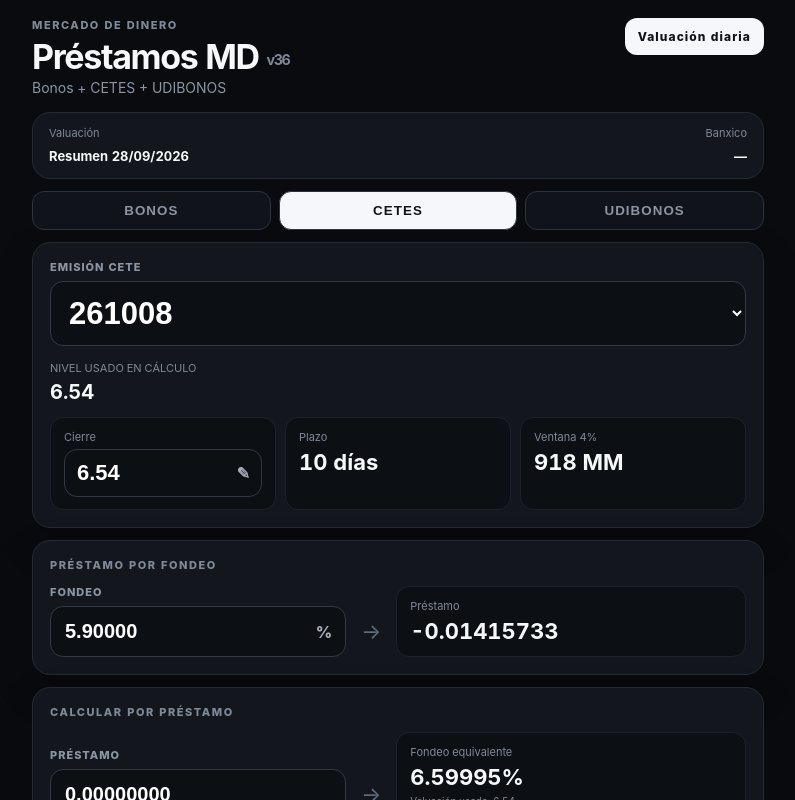
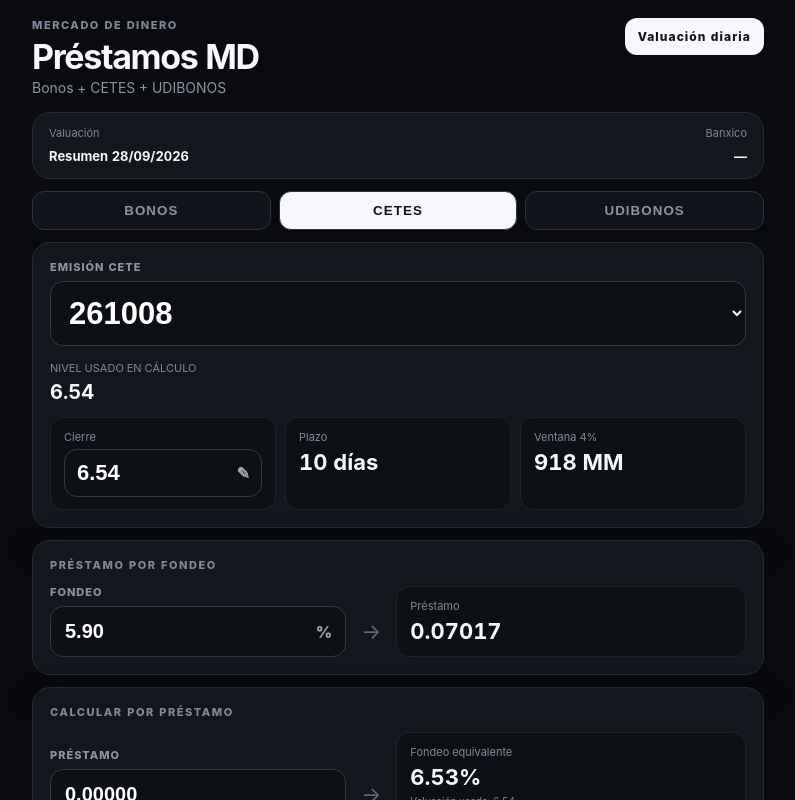
Before and after one commit to EdgardoSS123/PRESTAMOS-MD, a plain HTML site: page index.html in a window 1280 px wide. Both pictures are taken after a click on the button "CETES". Shown: the top 800 px of the page, without its empty margins (242-1037 px from the left). Drawn offline with Linux system fonts and the light colour scheme.

Commit message:
Rollback produccion a PRESTAMOS MD v31 congelada

```diff
--- a/index.html
+++ b/index.html
@@ -18,7 +18,7 @@
 <body>
 <main class="app">
 <header class="top">
-  <div><div class="eyebrow">MERCADO DE DINERO</div><h1>Préstamos MD <span style="font-size:.42em;color:#7f8998;font-weight:700;vertical-align:middle">v36</span></h1><div class="sub">Bonos + CETES + UDIBONOS</div></div>
+  <div><div class="eyebrow">MERCADO DE DINERO</div><h1>Préstamos MD</h1><div class="sub">Bonos + CETES + UDIBONOS</div></div>
   <label class="upload">Valuación diaria<input id="valuationFile" type="file" accept=".xlsx,.xls" hidden></label>
 </header>
 
@@ -82,16 +82,16 @@
   <section class="panel">
     <div class="sectionTitle">PRÉSTAMO POR FONDEO</div>
     <div class="calc">
-      <div><label>FONDEO</label><div class="suffix"><input id="ceteFundingInput" inputmode="decimal" value="5.90000"><i>%</i></div></div>
+      <div><label>FONDEO</label><div class="suffix"><input id="ceteFundingInput" inputmode="decimal" value="5.90"><i>%</i></div></div>
       <div class="arrow">→</div>
-      <div class="answer"><span>Préstamo</span><strong id="ceteLoanResult">0.00000000</strong></div>
+      <div class="answer"><span>Préstamo</span><strong id="ceteLoanResult">0.00000</strong></div>
     </div>
   </section>
 
   <section class="panel">
     <div class="sectionTitle">CALCULAR POR PRÉSTAMO</div>
     <div class="calc">
-      <div><label>PRÉSTAMO</label><input id="ceteLoanInput" inputmode="decimal" value="0.00000000"></div>
+      <div><label>PRÉSTAMO</label><input id="ceteLoanInput" inputmode="decimal" value="0.00000"></div>
       <div class="arrow">→</div>
       <div class="answer"><span>Fondeo equivalente</span><strong id="ceteFundingResult">—</strong><small id="ceteInverseLevel" style="display:block;margin-top:5px;color:#7f8998;font-size:10px">Valuación usada: —</small></div>
     </div>
@@ -144,7 +144,7 @@
 
 <p id="error" class="error" hidden></p>
 </main>
-<script src="app-v36.js?fresh=20261126-1"></script>
+<script src="app-v31.js?fresh=20261013-2"></script>
 <script>
 (async()=>{
   try{
```
